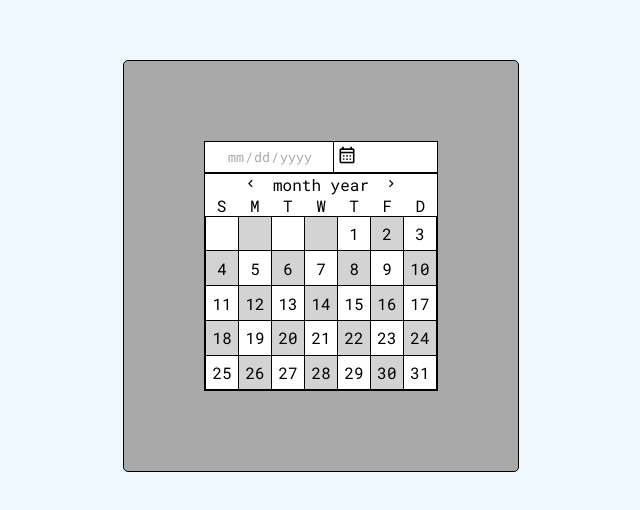
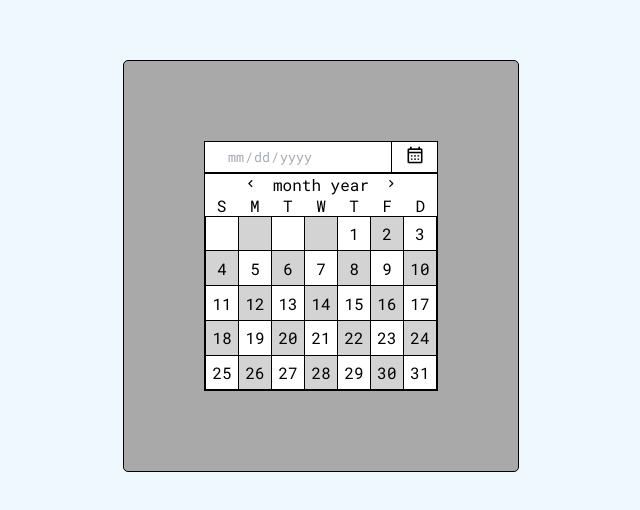
Before and after one commit to LucsSM/datepicker-ui, a plain HTML site: page index.html in a window 1280 px wide. Shown: the part 134-644 px from the top of the page, 319-959 px from the left. Drawn offline with Linux system fonts and the light colour scheme.

Commit message:
add properties input and buttons

```diff
--- a/style.css
+++ b/style.css
@@ -29,6 +29,7 @@ body {
 }
 
 .calendar-search input {
+    width: 80%;
     border: none;
     padding: 2px;
     padding-left: 20px;
@@ -41,6 +42,7 @@ input[type="date"]::-webkit-calendar-picker-indicator {
 }
 
 .calendar-search button {
+    width: 20%;
     background-color: white;
     border: none;
     border-left: 1px solid black;
@@ -71,6 +73,7 @@ input[type="date"]::-webkit-calendar-picker-indicator {
     padding-top: 2px;
     border: none;
     background-color: white;
+    cursor: pointer;
 }
 
 .weekdays {
```
